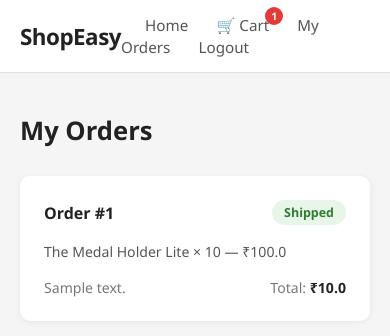
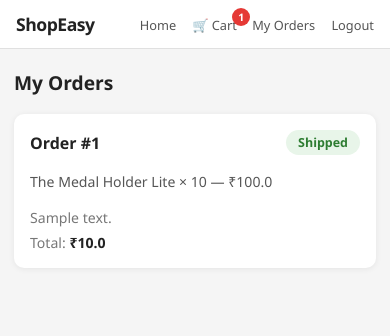
Before and after one commit to yashwanthcn18/Shopeasy, a Flask app: page /orders in a window 390 px wide. Shown: the top 336 px of the page. Run offline with Flask 3, Linux system fonts and the light colour scheme; the visitor is signed in with stand-in values (Sample User, id 1); tables that the repository leaves empty hold one stand-in row (values such as "Sample post").

Commit message:
mobile responsive improvements

```diff
--- a/static/style.css
+++ b/static/style.css
@@ -25,6 +25,8 @@ nav {
   display: flex;
   align-items: center;
   justify-content: space-between;
+  flex-wrap: wrap;
+  gap: 8px;
 }
 
 .nav-logo {
@@ -393,13 +395,100 @@ nav {
 }
 
 
-/* ── Responsive ────────────────────────────────────────────────────────────── */
+/* ── Responsive — Mobile ───────────────────────────────────────────────────── */
 @media (max-width: 768px) {
+
+  /* Navbar — smaller padding, smaller font */
   nav {
-    padding: 14px 20px;
+    padding: 12px 16px;
+  }
+  .nav-logo {
+    font-size: 1.1rem;
+  }
+  .nav-links a {
+    margin-left: 12px;
+    font-size: 0.8rem;
   }
 
+  /* Container — less side padding */
+  .container {
+    margin: 20px auto;
+    padding: 0 14px;
+  }
+
+  /* Auth box — full width on mobile */
+  .auth-box {
+    margin: 30px auto;
+    padding: 24px 20px;
+  }
+
+  /* Page title — smaller */
+  .page-title {
+    font-size: 1.2rem;
+    margin-bottom: 18px;
+  }
+
+  /* Product grid — 2 columns on mobile */
+  .product-grid {
+    grid-template-columns: repeat(2, 1fr);
+    gap: 12px;
+  }
+
+  /* Product card — tighter on mobile */
+  .product-card img {
+    height: 140px;
+  }
+  .product-info {
+    padding: 10px;
+  }
+  .product-info h3 {
+    font-size: 0.85rem;
+  }
+  .product-info .desc {
+    display: none;  /* hide description on mobile to save space */
+  }
+  .product-info .price {
+    font-size: 0.95rem;
+    margin-bottom: 8px;
+  }
+  .product-info .add-btn {
+    padding: 7px;
+    font-size: 0.78rem;
+  }
+
+  /* Cart — scroll horizontally on very small screens */
+  .cart-table {
+    display: block;
+    overflow-x: auto;
+    white-space: nowrap;
+  }
+  .cart-table th,
+  .cart-table td {
+    padding: 10px 12px;
+    font-size: 0.8rem;
+  }
+  .cart-actions {
+    flex-direction: column;
+  }
+  .cart-actions .btn {
+    width: 100%;
+    text-align: center;
+  }
+
+  /* Checkout — stack form and summary */
   .checkout-layout {
     grid-template-columns: 1fr;
   }
+  .checkout-form-box {
+    padding: 20px;
+  }
+
+  /* Orders — wrap footer */
+  .order-footer {
+    flex-direction: column;
+    gap: 6px;
+  }
+  .order-card {
+    padding: 16px;
+  }
 }
```
